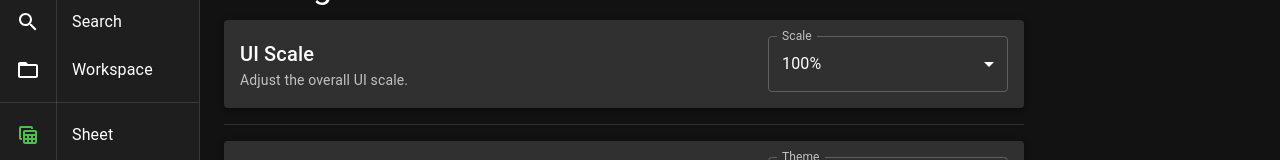
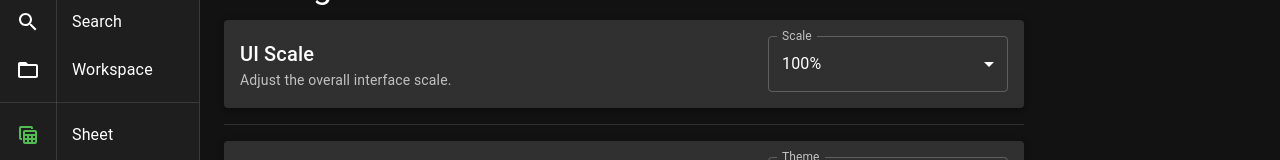
Before and after one commit to hoon9732/devenv_vault, a React (Create React App) app in the folder gui/: page /settings in a window 1280 px wide. Shown: the part 122-282 px from the top of the page. Built offline with nearby package versions, Linux system fonts and the light colour scheme.

Commit message:
Automated backup 2025-10-01 10:59:02.66

```diff
--- a/gui/src/pages/SettingsScreen.js
+++ b/gui/src/pages/SettingsScreen.js
@@ -53,7 +53,7 @@ const SettingsScreen = ({ themeMode, setThemeMode, uiScale, setUiScale }) => {
         <Box sx={{ mr: 2 }}>
           <Typography variant="h6">{t('UI Scale')}</Typography>
           <Typography variant="body2" color="text.secondary">
-            {t('Adjust the overall UI scale.')}
+            {t('Adjust the overall interface scale.')}
           </Typography>
         </Box>
         <FormControl sx={{ width: 240 }}>
```
